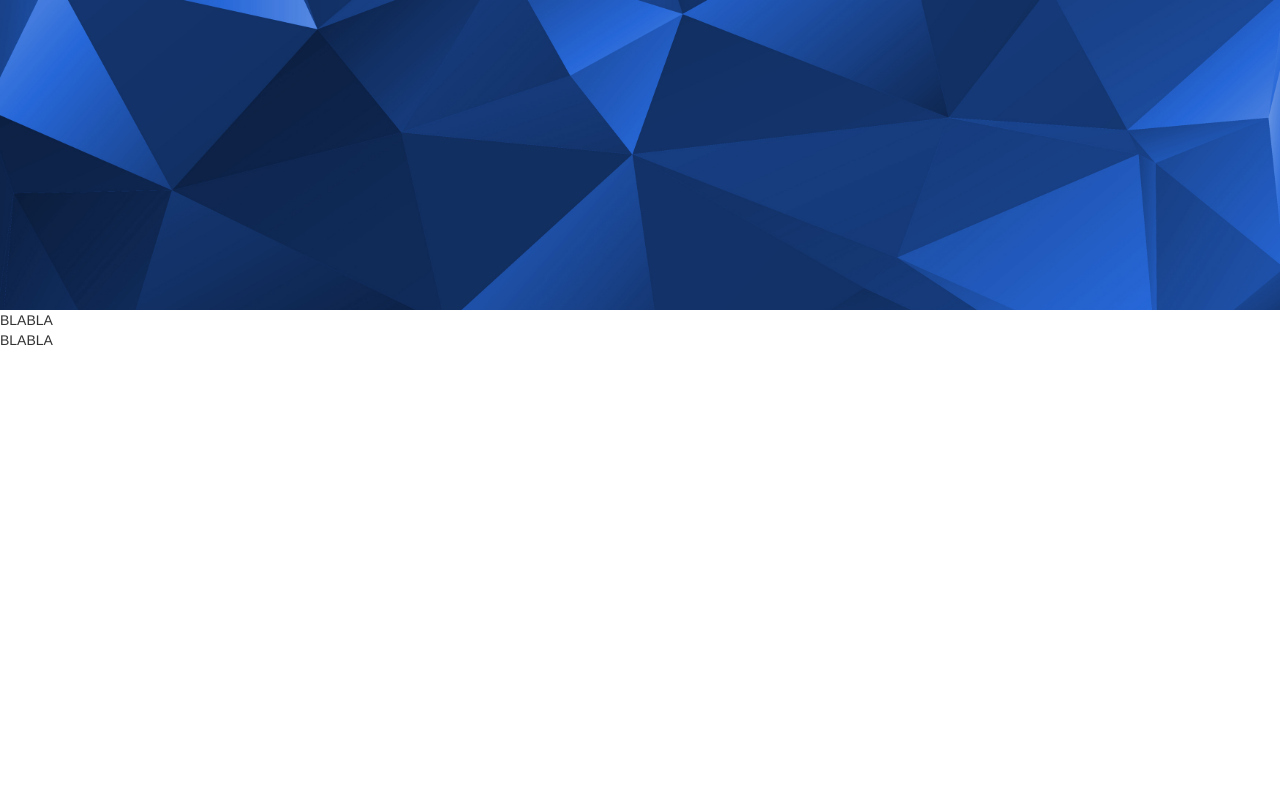
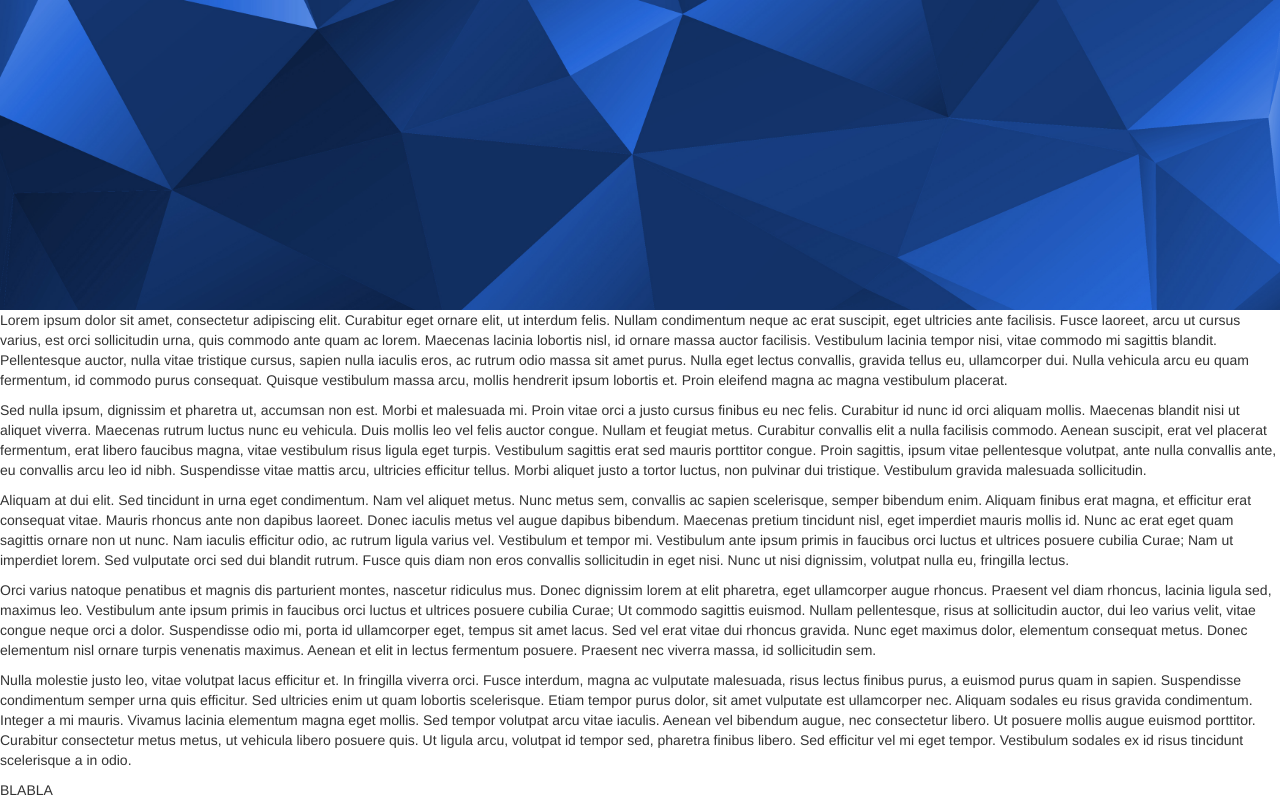
Before and after one commit to hkgian/hkgian.github.io, a plain HTML site: page index.html in a window 1280 px wide. Shown: the part 460-1260 px from the top of the page. Before the commit the page ends 810 px from the top, so only its background shows below. Drawn offline with nearby package versions, Linux system fonts and the light colour scheme.

Commit message:
fixed srcollTo functionality and added Lorem Ipsum
fixed srcollTo functionality and added Lorem Ipsum. Missing scroll to
for page-top

```diff
--- a/index.html
+++ b/index.html
@@ -54,8 +54,20 @@
     </header>
 
     <div id="about">
-        BLABLA
-    </div>
+        <p>
+            Lorem ipsum dolor sit amet, consectetur adipiscing elit. Curabitur eget ornare elit, ut interdum felis. Nullam condimentum neque ac erat suscipit, eget ultricies ante facilisis. Fusce laoreet, arcu ut cursus varius, est orci sollicitudin urna, quis commodo ante quam ac lorem. Maecenas lacinia lobortis nisl, id ornare massa auctor facilisis. Vestibulum lacinia tempor nisi, vitae commodo mi sagittis blandit. Pellentesque auctor, nulla vitae tristique cursus, sapien nulla iaculis eros, ac rutrum odio massa sit amet purus. Nulla eget lectus convallis, gravida tellus eu, ullamcorper dui. Nulla vehicula arcu eu quam fermentum, id commodo purus consequat. Quisque vestibulum massa arcu, mollis hendrerit ipsum lobortis et. Proin eleifend magna ac magna vestibulum placerat.
+        </p>
+        <p>
+        Sed nulla ipsum, dignissim et pharetra ut, accumsan non est. Morbi et malesuada mi. Proin vitae orci a justo cursus finibus eu nec felis. Curabitur id nunc id orci aliquam mollis. Maecenas blandit nisi ut aliquet viverra. Maecenas rutrum luctus nunc eu vehicula. Duis mollis leo vel felis auctor congue. Nullam et feugiat metus. Curabitur convallis elit a nulla facilisis commodo. Aenean suscipit, erat vel placerat fermentum, erat libero faucibus magna, vitae vestibulum risus ligula eget turpis. Vestibulum sagittis erat sed mauris porttitor congue. Proin sagittis, ipsum vitae pellentesque volutpat, ante nulla convallis ante, eu convallis arcu leo id nibh. Suspendisse vitae mattis arcu, ultricies efficitur tellus. Morbi aliquet justo a tortor luctus, non pulvinar dui tristique. Vestibulum gravida malesuada sollicitudin.
+        </p>
+        <p>
+        Aliquam at dui elit. Sed tincidunt in urna eget condimentum. Nam vel aliquet metus. Nunc metus sem, convallis ac sapien scelerisque, semper bibendum enim. Aliquam finibus erat magna, et efficitur erat consequat vitae. Mauris rhoncus ante non dapibus laoreet. Donec iaculis metus vel augue dapibus bibendum. Maecenas pretium tincidunt nisl, eget imperdiet mauris mollis id. Nunc ac erat eget quam sagittis ornare non ut nunc. Nam iaculis efficitur odio, ac rutrum ligula varius vel. Vestibulum et tempor mi. Vestibulum ante ipsum primis in faucibus orci luctus et ultrices posuere cubilia Curae; Nam ut imperdiet lorem. Sed vulputate orci sed dui blandit rutrum. Fusce quis diam non eros convallis sollicitudin in eget nisi. Nunc ut nisi dignissim, volutpat nulla eu, fringilla lectus.
+        </p>
+        <p>
+        Orci varius natoque penatibus et magnis dis parturient montes, nascetur ridiculus mus. Donec dignissim lorem at elit pharetra, eget ullamcorper augue rhoncus. Praesent vel diam rhoncus, lacinia ligula sed, maximus leo. Vestibulum ante ipsum primis in faucibus orci luctus et ultrices posuere cubilia Curae; Ut commodo sagittis euismod. Nullam pellentesque, risus at sollicitudin auctor, dui leo varius velit, vitae congue neque orci a dolor. Suspendisse odio mi, porta id ullamcorper eget, tempus sit amet lacus. Sed vel erat vitae dui rhoncus gravida. Nunc eget maximus dolor, elementum consequat metus. Donec elementum nisl ornare turpis venenatis maximus. Aenean et elit in lectus fermentum posuere. Praesent nec viverra massa, id sollicitudin sem.
+        </p>
+        <p>
+        Nulla molestie justo leo, vitae volutpat lacus efficitur et. In fringilla viverra orci. Fusce interdum, magna ac vulputate malesuada, risus lectus finibus purus, a euismod purus quam in sapien. Suspendisse condimentum semper urna quis efficitur. Sed ultricies enim ut quam lobortis scelerisque. Etiam tempor purus dolor, sit amet vulputate est ullamcorper nec. Aliquam sodales eu risus gravida condimentum. Integer a mi mauris. Vivamus lacinia elementum magna eget mollis. Sed tempor volutpat arcu vitae iaculis. Aenean vel bibendum augue, nec consectetur libero. Ut posuere mollis augue euismod porttitor. Curabitur consectetur metus metus, ut vehicula libero posuere quis. Ut ligula arcu, volutpat id tempor sed, pharetra finibus libero. Sed efficitur vel mi eget tempor. Vestibulum sodales ex id risus tincidunt scelerisque a in odio.    </div>
     <div id="contact">
         BLABLA
     </div>
--- a/js/script.js
+++ b/js/script.js
@@ -1,13 +1,20 @@
+
+ $(document).ready(function (){
+     console.log("ciccio")
+
     $('ul.nav').find('a').click(function(){
         console.log('PIPPPO');
         var $href = $(this).attr('href');
-    var $anchor = $('#'+$href).offset();
+        var $anchor = $($href).offset();
         console.log($anchor);
         $('html, body').animate(
             {
              scrollTop: $anchor.top
             },
-        500,
+            5000,
             'easeOutExpo');
         return false;
     });
+
+
+});
```
Lines whose indentation alone changed are shown as unchanged.
